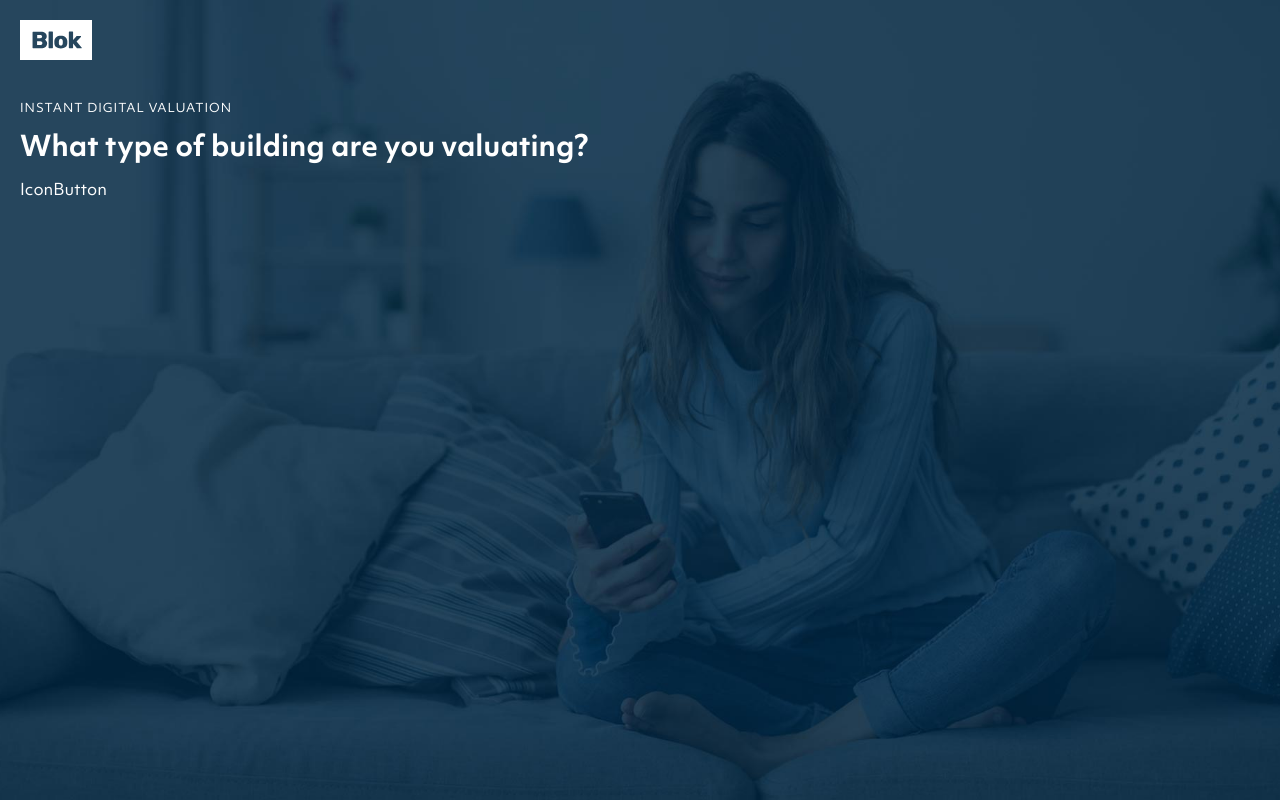
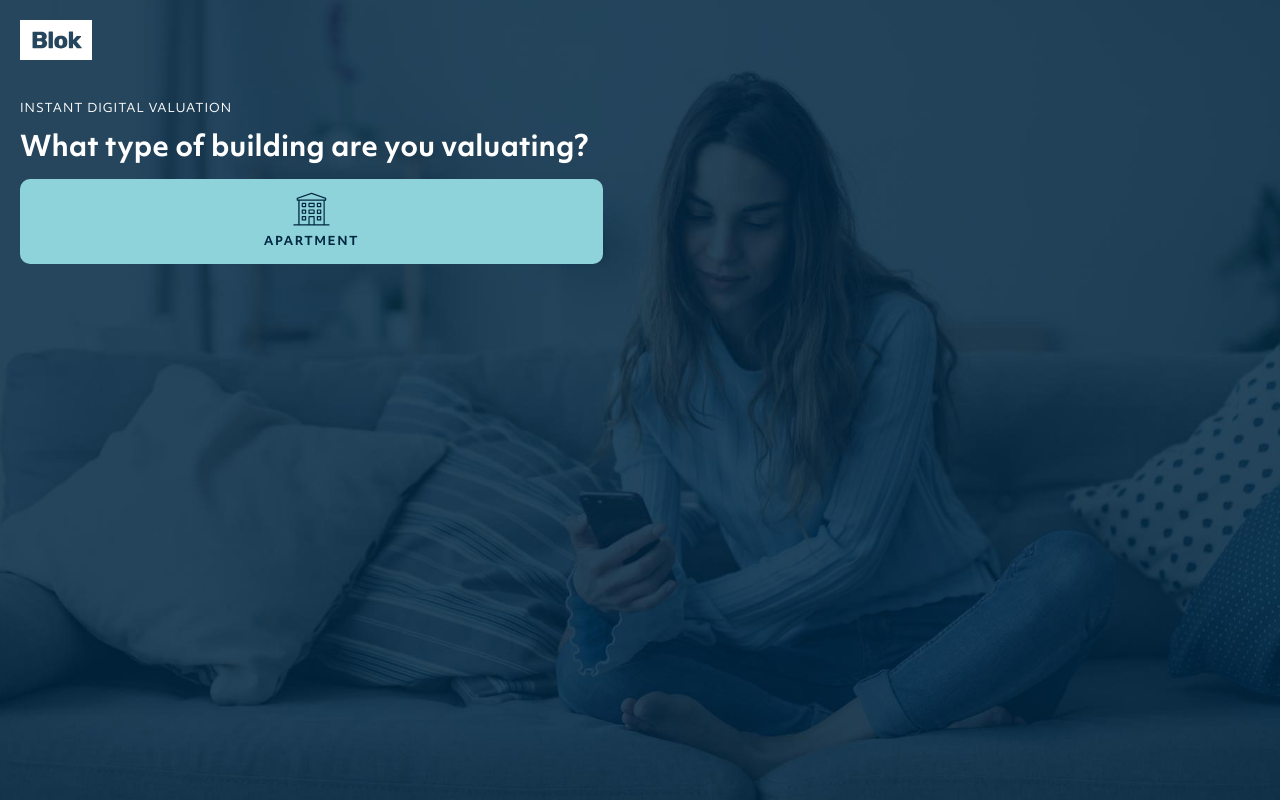
Before and after one commit to eliasfrigard/blokassign, a React (Create React App) app: page / in a window 1280 px wide. Built offline with nearby package versions, Linux system fonts and the light colour scheme.

Commit message:
basic icon button layout

```diff
--- a/src/App.css
+++ b/src/App.css
@@ -37,3 +37,28 @@ p {
   font-size: 12px;
   letter-spacing: 1px;
 }
+
+.IconButton {
+  width: 47%;
+  height: 85px;
+  border-radius: 10px;
+  background-color: #8dd3d9;
+  padding: 10px 25px;
+
+  display: flex;
+  flex-direction: column;
+  justify-content: space-around;
+  align-items: center;
+}
+
+.IconButton img {
+  max-height: 35px;
+}
+
+.IconButton p {
+  letter-spacing: 1.5px;
+  font-weight: bold;
+  text-transform: uppercase;
+  font-size: 12px;
+  color: #002641;
+}
--- a/src/components/IconButton.js
+++ b/src/components/IconButton.js
@@ -1,5 +1,12 @@
 import React from 'react'
 
+import logo from '../assets/icons/apartment_house.svg'
+
 export default function IconButton() {
-  return <div>IconButton</div>
+  return (
+    <div className='IconButton'>
+      <img src={logo} alt='Blok Logo' />
+      <p>Apartment</p>
+    </div>
+  )
 }
```
